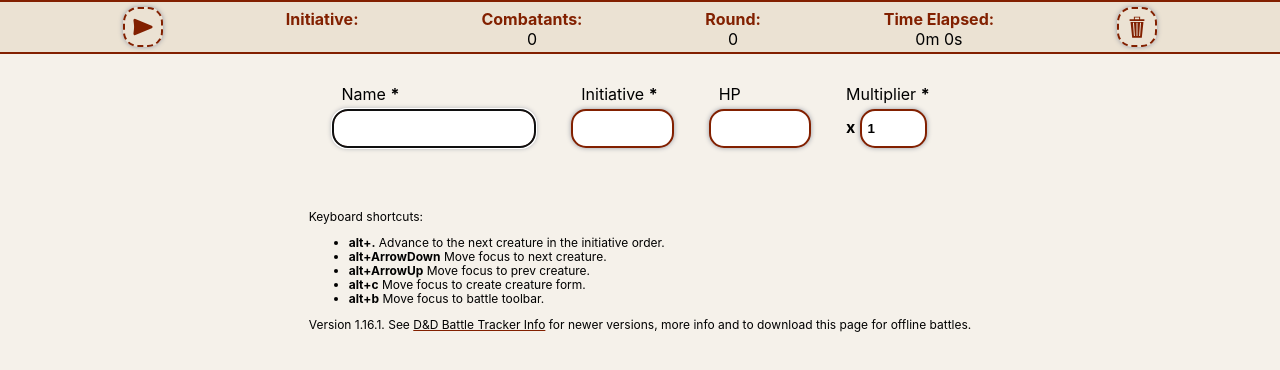
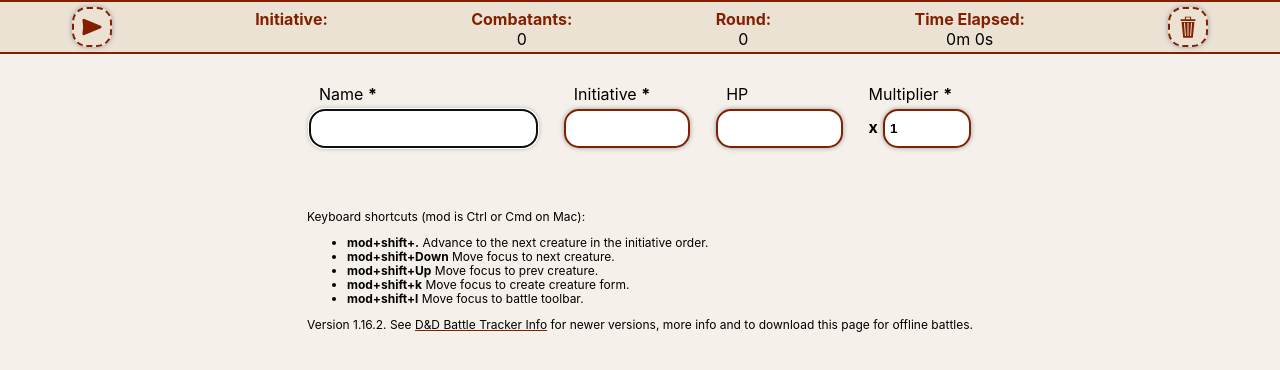
Before and after one commit to Paul-Ladyman/dnd-battle-tracker, a React (Create React App) app: page / in a window 1280 px wide. Shown: the top 370 px of the page. Built offline with nearby package versions, Linux system fonts and the light colour scheme.

Commit message:
Improve Browser compatibility (#11)
* Changes to fix display issues on Windows browsers

* Remove unnessecary small screen styling

* Update keyboard shortcuts after testing across browsers

* Trying to find keyboard shortcuts that work across browsers

* Bump version

```diff
--- a/package.json
+++ b/package.json
@@ -1,6 +1,6 @@
 {
   "name": "dnd-battle-tracker",
-  "version": "1.16.1",
+  "version": "1.16.2",
   "private": true,
   "dependencies": {
     "fast-deep-equal": "^2.0.1",
--- a/src/App.css
+++ b/src/App.css
@@ -38,7 +38,7 @@ a:hover {
 /* Battle toolbar */
 .battle-toolbar {
   display: flex;
-  justify-content: space-evenly;
+  justify-content: space-around;
   border-top: 2px solid #822000;
   border-bottom: 2px solid #822000;
   height: 40px;
@@ -189,7 +189,7 @@ a:hover {
 .create-creature-form {
   width: 80%;
   margin-top: 40px;
-  grid-gap: 35px;
+  grid-gap: 50px;
   display: grid;
   grid-template-columns: 20% 10% 10% 10%;
   justify-content: center;
@@ -205,6 +205,7 @@ a:hover {
   padding: 10px;
   border-radius: 15px;
   box-shadow: 0 0 5px #979AA4;
+  width: 100%;
 }
 
 .create-creature-form--label {
@@ -268,12 +269,6 @@ a:hover {
 
   .create-creature-form--label {
     margin-left: 0px;
-  }
-}
-
-@media only screen and (max-width: 375px) {
-  .create-creature-form--item__text {
-    grid-column: span 6;
   }
 }
 
--- a/src/Footer.js
+++ b/src/Footer.js
@@ -7,7 +7,7 @@ function Footer() {
   return (
     <footer className="footer-text" role="contentinfo">
       <div className="footer-text--shortcuts">
-        <p>Keyboard shortcuts:</p>
+        <p>Keyboard shortcuts (mod is Ctrl or Cmd on Mac):</p>
         <ul>
           {Object.keys(hotkeys).map((key, i) => {
             const hotkey = hotkeys[key];
--- a/src/hotkeys.js
+++ b/src/hotkeys.js
@@ -1,9 +1,9 @@
 export const hotkeys =  {
-  nextInitiative: 'alt+.',
-  nextFocus: 'alt+ArrowDown',
-  prevFocus: 'alt+ArrowUp',
-  createCreature: 'alt+c',
-  battlebar: 'alt+b',
+  nextInitiative: 'mod+shift+.',
+  nextFocus: 'mod+shift+Down',
+  prevFocus: 'mod+shift+Up',
+  createCreature: 'mod+shift+k',
+  battlebar: 'mod+shift+l',
 };
 
 export const hotkeyDescriptions =  {
```
Also changed, not shown: 2 other files (tests, documents, lock files or other folders).
